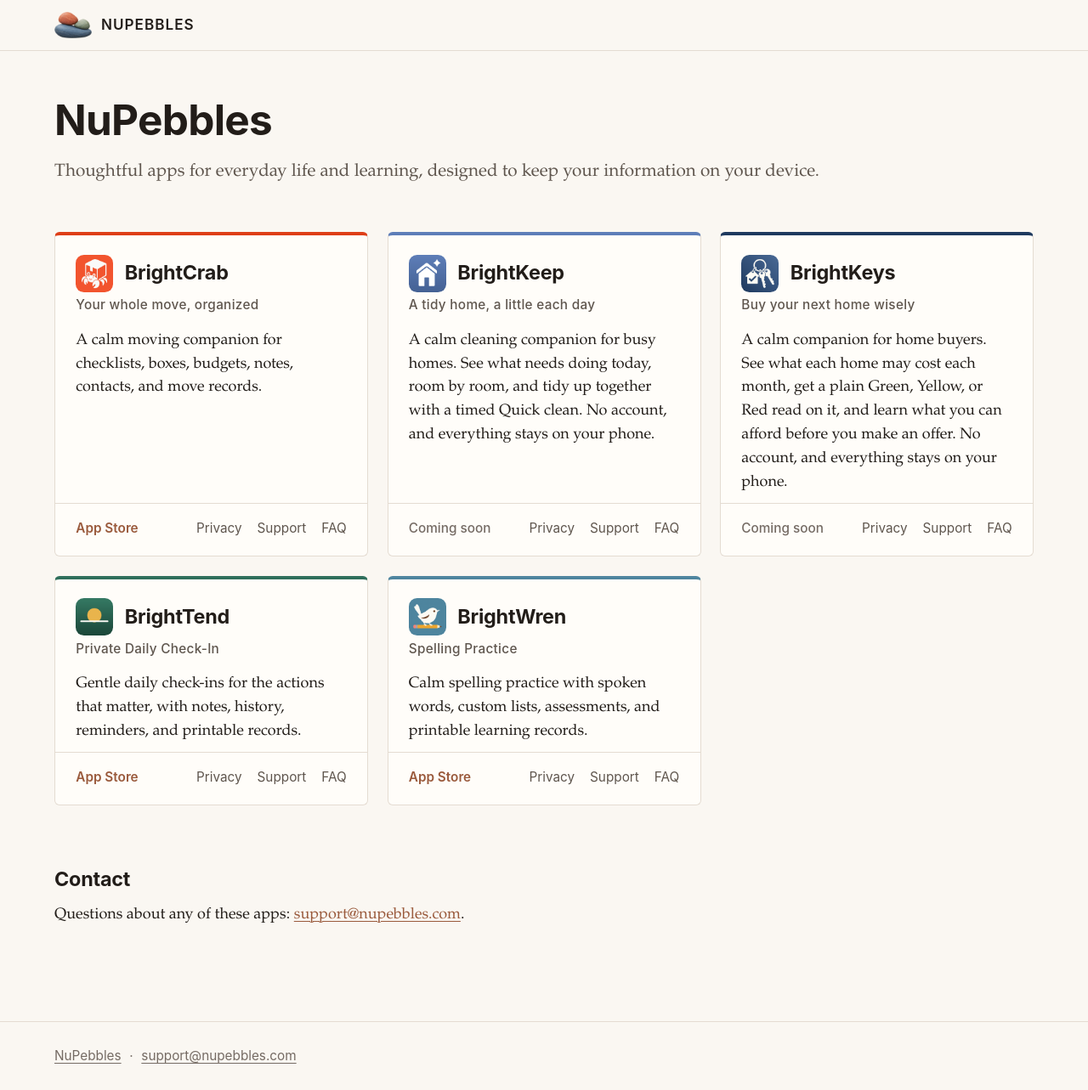
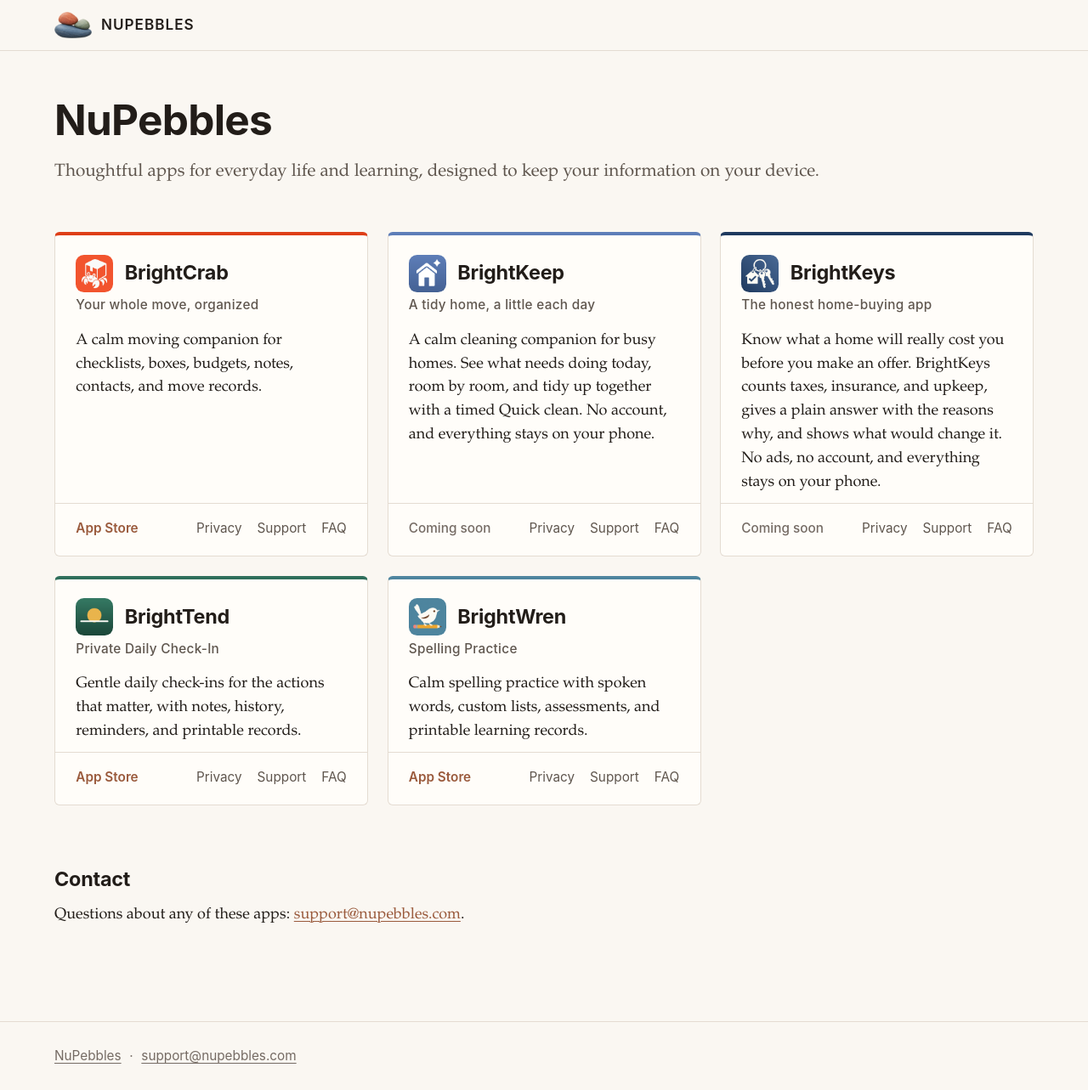
Before and after one commit to beccapearl/nupebbles, a Jekyll site: the page built from index.html, in a window 1280 px wide. Shown: the whole page at 85% size. Built offline with Jekyll 4.4.1, drawn with Linux system fonts in a browser that asks for light colours.

Commit message:
BrightKeys: new tagline and blurb
Co-Authored-By: Claude Opus 5.5 <noreply@anthropic.com>

```diff
--- a/_data/apps/brightkeys.yml
+++ b/_data/apps/brightkeys.yml
@@ -2,8 +2,8 @@
 # "app:" value in that folder's privacy, support, and FAQ pages.
 key: brightkeys
 name: BrightKeys
-tagline: Buy your next home wisely
-blurb: A calm companion for home buyers. See what each home may cost each month, get a plain Green, Yellow, or Red read on it, and learn what you can afford before you make an offer. No account, and everything stays on your phone.
+tagline: The honest home-buying app
+blurb: Know what a home will really cost you before you make an offer. BrightKeys counts taxes, insurance, and upkeep, gives a plain answer with the reasons why, and shows what would change it. No ads, no account, and everything stays on your phone.
 ios_store_url:
 accent: "#1F3A5F"
 stores: your homes with their photos and listing links, your "What can I afford?" answers, your rent now, your loan on the Payoff tab, and your settings
```
